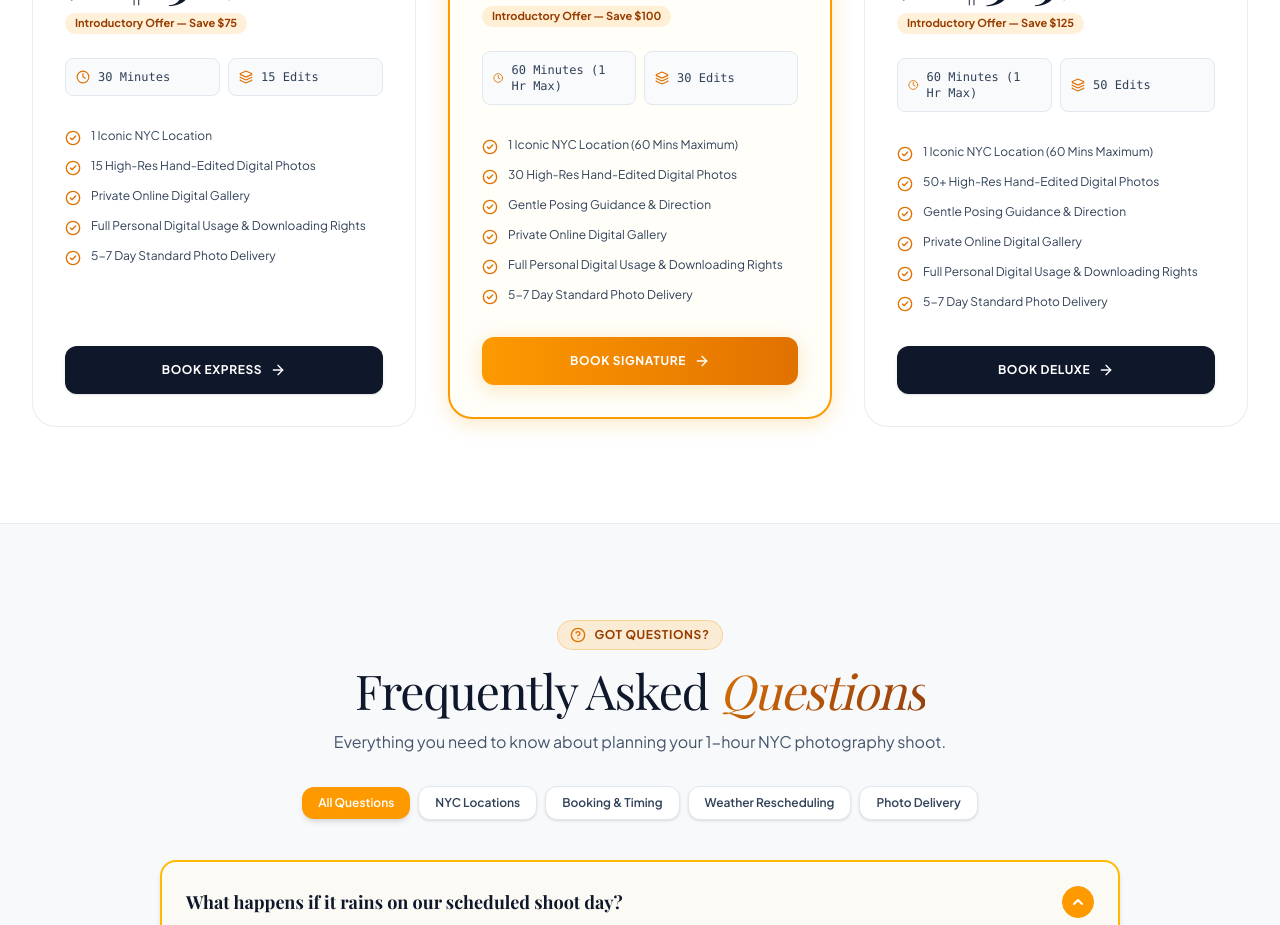
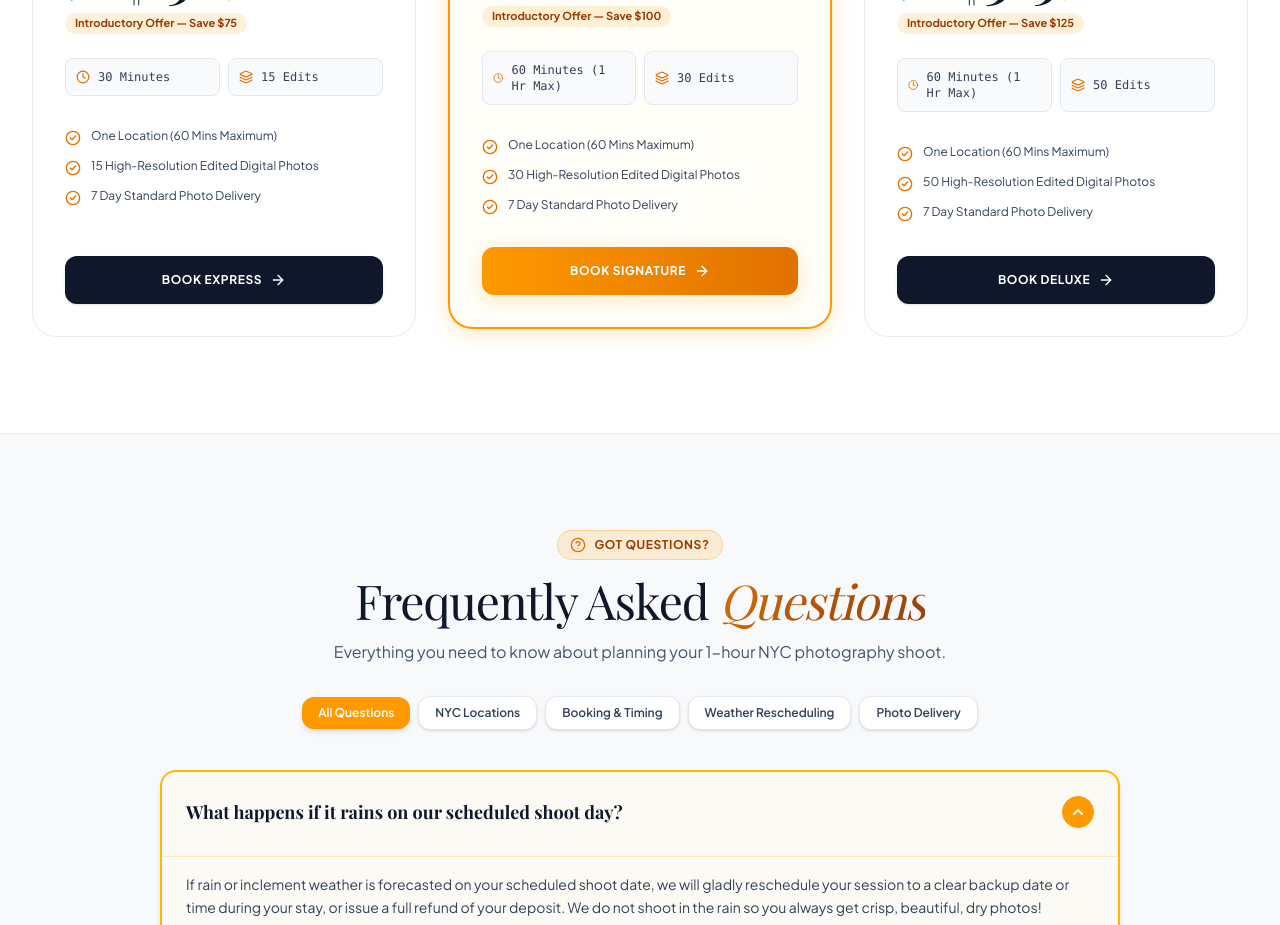
Before and after one commit to superjeffc/photography, a React (Vite) app: page / in a window 1280 px wide. Shown: the part 1920-2845 px from the top of the page. Built offline with nearby package versions, Linux system fonts and the light colour scheme; a web font is replaced by a local one.

Commit message:
Clarify packages

```diff
--- a/src/components/BookingModal.tsx
+++ b/src/components/BookingModal.tsx
@@ -292,7 +292,7 @@ export const BookingModal: React.FC<BookingModalProps> = ({
 
               <p className="text-[11px] text-slate-500 text-center flex items-center justify-center gap-1">
                 <Clock className="w-3.5 h-3.5 text-amber-600" />
-                Jeff guarantees a personal reply & route plan within 2 business hours.
+                Jeff guarantees a personal reply & route plan within 24 hours.
               </p>
 
             </form>
--- a/src/data/photographyData.ts
+++ b/src/data/photographyData.ts
@@ -143,11 +143,9 @@ export const SERVICE_PACKAGES: PackageItem[] = [
     editedPhotos: 15,
     outfitChanges: 1,
     features: [
-      '1 Iconic NYC Location',
-      '15 High-Res Hand-Edited Digital Photos',
-      'Private Online Digital Gallery',
-      'Full Personal Digital Usage & Downloading Rights',
-      '5-7 Day Standard Photo Delivery'
+      'One Location (60 Mins Maximum)',
+      '15 High-Resolution Edited Digital Photos',
+      '7 Day Standard Photo Delivery'
     ]
   },
   {
@@ -162,12 +160,9 @@ export const SERVICE_PACKAGES: PackageItem[] = [
     outfitChanges: 1,
     popular: true,
     features: [
-      '1 Iconic NYC Location (60 Mins Maximum)',
-      '30 High-Res Hand-Edited Digital Photos',
-      'Gentle Posing Guidance & Direction',
-      'Private Online Digital Gallery',
-      'Full Personal Digital Usage & Downloading Rights',
-      '5-7 Day Standard Photo Delivery'
+      'One Location (60 Mins Maximum)',
+      '30 High-Resolution Edited Digital Photos',
+      '7 Day Standard Photo Delivery'
     ]
   },
   {
@@ -181,12 +176,9 @@ export const SERVICE_PACKAGES: PackageItem[] = [
     editedPhotos: 50,
     outfitChanges: 1,
     features: [
-      '1 Iconic NYC Location (60 Mins Maximum)',
-      '50+ High-Res Hand-Edited Digital Photos',
-      'Gentle Posing Guidance & Direction',
-      'Private Online Digital Gallery',
-      'Full Personal Digital Usage & Downloading Rights',
-      '5-7 Day Standard Photo Delivery'
+      'One Location (60 Mins Maximum)',
+      '50 High-Resolution Edited Digital Photos',
+      '7 Day Standard Photo Delivery'
     ]
   }
 ];
```
